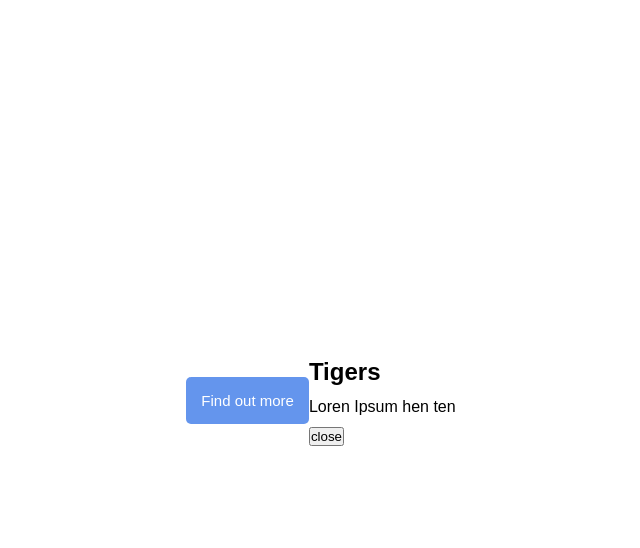
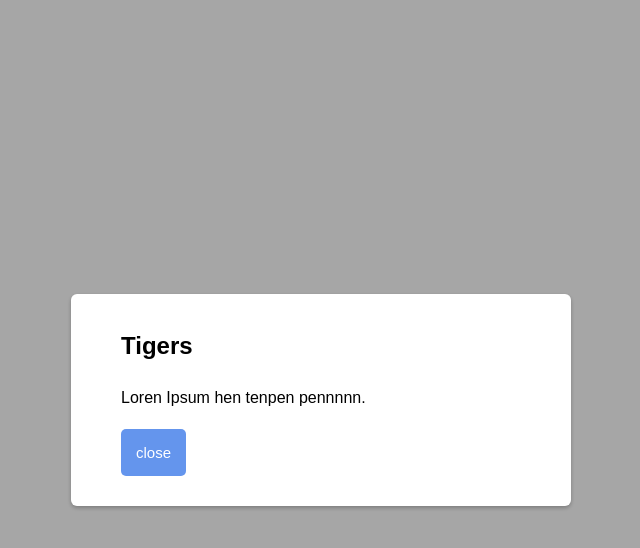
Before and after one commit to Shahana-Kabir/Udemy-js-bootcamp-projects, a plain HTML site: page project-1/index.html in a window 1280 px wide. Both pictures are taken after a click on the button "Find out more". Shown: the whole page, without its empty margins (319-959 px from the left). Drawn offline with Linux system fonts and the light colour scheme.

Commit message:
project1- open butten click will bring a new container and the close button will make it disappear

```diff
--- a/project-1/app.js
+++ b/project-1/app.js
@@ -0,0 +1,10 @@
+const openBtn = document.querySelector(".open");
+const modalContainer = document.querySelector(".modal-container");
+const closeBtn = document.querySelector(".modal-btn");
+openBtn.addEventListener('click', function(){
+modalContainer.classList.add('show');
+closeBtn.addEventListener('click', function(){
+   modalContainer.classList.remove('show');
+})
+
+})
--- a/project-1/index.html
+++ b/project-1/index.html
@@ -6,15 +6,16 @@
     <link rel = "stylesheet" href="style.css" />
     <title>Project-1</title>
 </head>
+
 <body>
     <button class="open">Find out more</button>
-    <section class="modal1-container">
-    <div class="modal1">
+    <section class="modal-container">
+    <div class="modal">
         <h1>Tigers</h1>
         <p>
-            Loren Ipsum hen ten
+            Loren Ipsum hen tenpen pennnnn.
         </p>
-        <button class="modal1-btn"> close</button>
+        <button class="modal-btn"> close</button>
     </div>
 </section>
     <script src = "app.js"></script>
--- a/project-1/style.css
+++ b/project-1/style.css
@@ -15,7 +15,8 @@ body{
 
 
 }
-.open, .modal-btn{
+.open,
+.modal-btn{
     border: none;
     background: cornflowerblue;
     padding: 15px;
@@ -25,3 +26,35 @@ body{
     cursor: pointer;
     border-radius: 5px;
 }
+
+.modal-container{
+    position: fixed;
+    top:0;
+    left: 0;
+    background-color: rgba(0, 0, 0, 0.35);
+    height: 100vh;
+    width: 100vw;
+    display: flex;
+    align-items: center;
+    justify-content: center;
+
+    opacity: 0;
+    pointer-events: none;
+    transition: all 0.2s ease-in-out;
+}
+.modal{
+    background-color: white;
+    border-radius: 6px;
+    box-shadow: 0 2px 4px rgba(0,0,0,0.25);
+    padding: 30px 50px;
+    width: 500px;
+}
+.modal h1,
+.modal p{
+margin-bottom: 17px;
+}
+
+.show{
+    opacity: 1;
+    pointer-events: auto;
+}
```
